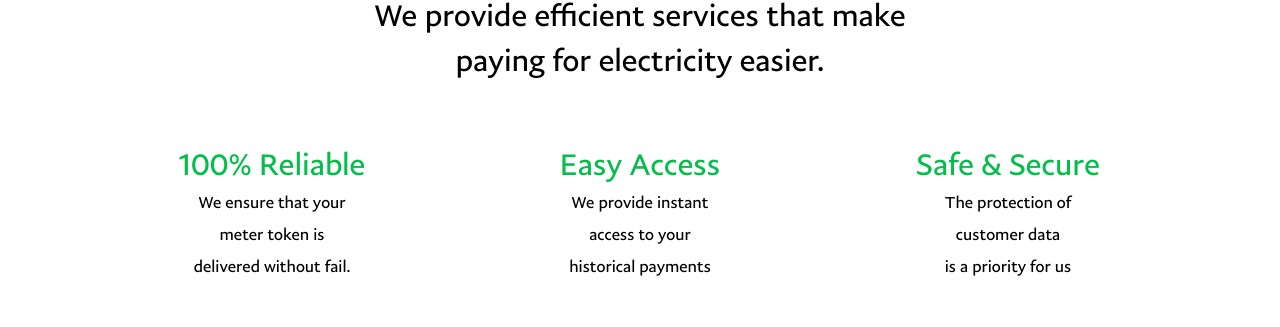
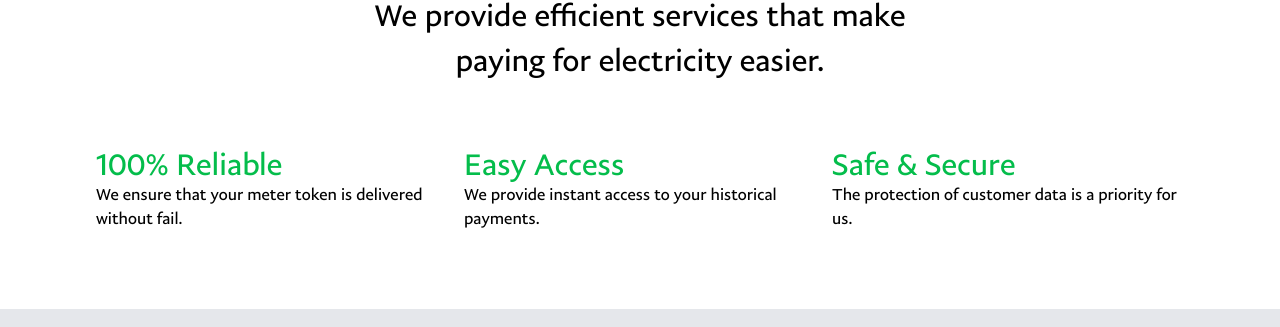
Before and after one commit to Eyohen/accuvendweb, a React (Vite) app: page / in a window 1280 px wide. Shown: the part 569-896 px from the top of the page. Built offline with nearby package versions, Linux system fonts and the light colour scheme.

Commit message:
fix:The value services spacing should be reduced and text should be left aligned

```diff
--- a/src/components/Footer.jsx
+++ b/src/components/Footer.jsx
@@ -26,7 +26,7 @@ const Footer = () => {
 
                 <div className='-mt-2'>
                     <div className="space-y-2">
-                        <p className='font-medium text-2xl text-white'>CONTACT US</p>
+                        <p className='font-medium text-2xl text-white'>CONTACT</p>
                         <p className='font-medium text-xl text-white '>
                             Phone: 081 000 9985
                         </p>
--- a/src/pages/Home.jsx
+++ b/src/pages/Home.jsx
@@ -28,34 +28,21 @@ function Home() {
                     <h1 className='text-[30px] text-center font-big'>We provide efficient services that make <br />
                         paying for electricity easier.</h1>
 
-                    <div className='grid grid-cols-1 md:grid-cols-3 gap-4 justify-center px-4 md:px-24  text-center'>
+                    <div className='grid grid-cols-1 md:grid-cols-3 gap-4 justify-center px-4 md:px-24'>
                         <div className='mx-2 md:mx-0'>
                             <p className='font-medium text-3xl pt-16 text-[#04BD4B]'>100% Reliable</p>
-                            <p className='font-medium pt-2 '>We ensure that your</p>
-                            <p className='font-medium pt-2 '>meter token is</p>
-                            <p className='font-medium pt-2 '>delivered without fail.</p>
+                            <p className=''>We ensure that your meter token is delivered without fail.</p>
                         </div>
 
                         <div className='mx-2 md:mx-0'>
                             <p className='font-medium text-3xl pt-16 text-[#04BD4B]'>Easy Access</p>
-                            <p className='font-medium pt-2 '>We provide instant</p>
-                            <p className='font-medium pt-2 '>access to your</p>
-                            <p className='font-medium pt-2 '>historical payments</p>
+                            <p className=''>We provide instant access to your historical payments.</p>
                         </div>
 
                         <div className='mx-2 md:mx-0'>
                             <p className='font-medium text-3xl pt-16 text-[#04BD4B]'>Safe & Secure</p>
-                            <p className='font-medium pt-2 '>The protection of</p>
-                            <p className='font-medium pt-2 '>customer data </p>
-                            <p className='font-medium pt-2 '>is a priority for us</p>
+                            <p className=''>The protection of customer data is a priority for us.</p>
                         </div>
-
-                        {/* <div className='mx-2 md:mx-0'>
-                        <p className='font-medium text-3xl pt-16 text-[#04BD4B]'>Customer Friendly</p>
-                        <p className='font-medium text-xl pt-2 '>We provide our clients</p>
-                        <p className='font-medium text-xl pt-2 '> with superb</p>
-                        <p className='font-medium text-xl pt-2 '>customers service</p>
-                    </div> */}
                     </div>
                 </div>
 
```
